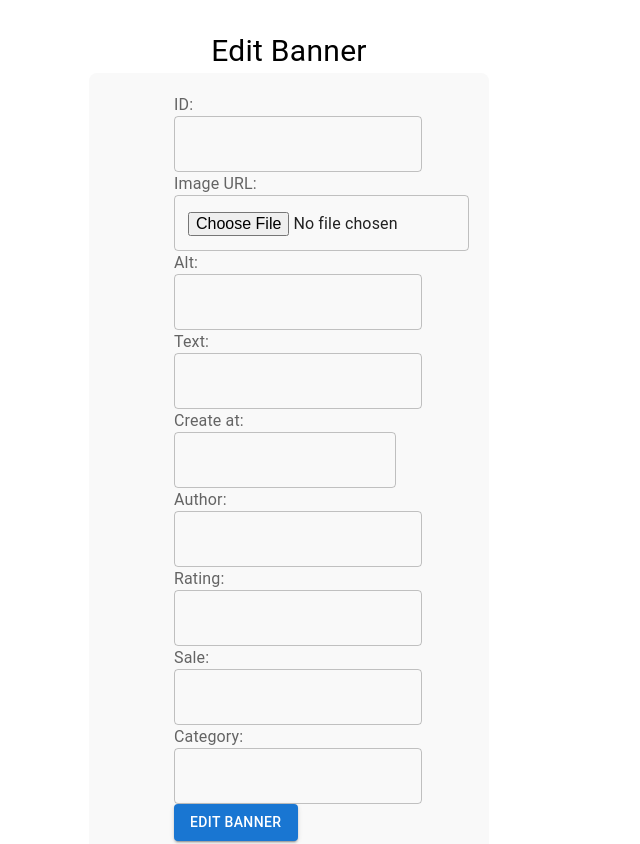
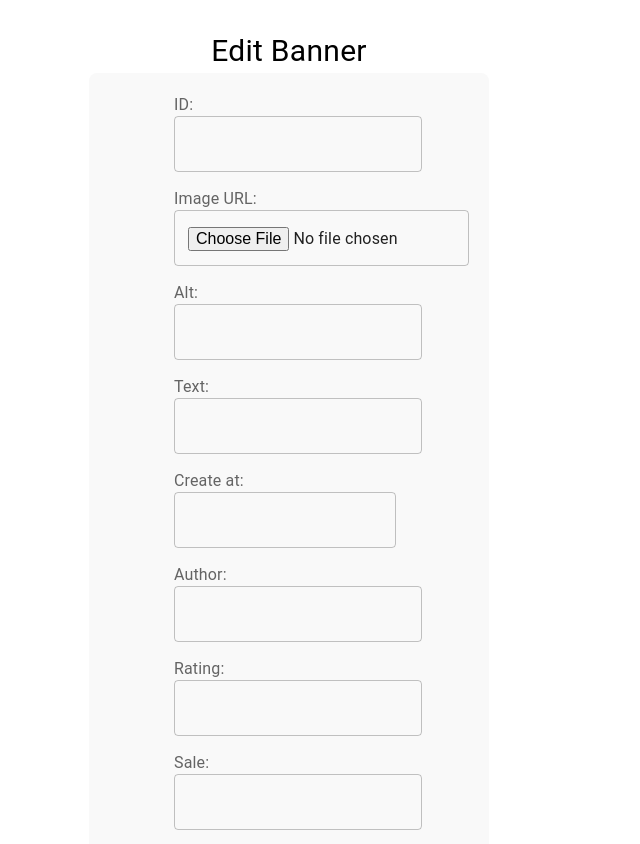
Before and after one commit to program-training/class-6-banner-front, a React (Vite) app: page /editBanner/1 in a window 1280 px wide. Shown: the top 844 px of the page, without its empty margins (351-991 px from the left). Built offline with nearby package versions, Linux system fonts and the light colour scheme; no server answers.

Commit message:
space between inputs

```diff
--- a/src/component/pages/EditBanner/EditBanner.tsx
+++ b/src/component/pages/EditBanner/EditBanner.tsx
@@ -120,13 +120,13 @@ const EditBanner: React.FC = () => {
             <Typography sx={{ textAlign: "center", fontSize: "30px" }}>Edit Banner</Typography>
             <Box component="form" sx={{ backgroundColor: "#f9f9f9", padding: "20px", paddingLeft: "85px", borderRadius: "8px" }} onSubmit={handleSubmit(onSubmit)}>
                 <InputLabel htmlFor="id">ID:</InputLabel>
-                <TextField className='formField'
+                <TextField className='formField' sx={{marginBottom: "15px"}}
                     {...register('id')}
                     error={!!errors.id}
                     helperText={errors.id?.message}
                 />
                 <InputLabel htmlFor="image.url">Image URL:</InputLabel>
-                <TextField className='formField'
+                <TextField className='formField' sx={{marginBottom: "15px"}}
                     type='file'
                     {...register('image.url')}
                     onChange={onImageChange}
@@ -134,46 +134,45 @@ const EditBanner: React.FC = () => {
                     helperText={errors.image?.url?.message}
                 />
                 <InputLabel htmlFor="image.alt">Alt:</InputLabel>
-                <TextField className='formField'
+                <TextField className='formField' sx={{marginBottom: "15px"}}
                     {...register('image.alt')}
                     error={!!errors.image?.alt}
                     helperText={errors.image?.alt?.message}
                 />
                 <InputLabel htmlFor="text">Text:</InputLabel>
-                <TextField className='formField'
+                <TextField className='formField' sx={{marginBottom: "15px"}}
                     {...register('text')}
                     error={!!errors.text}
                     helperText={errors.text?.message}
                 />
                 <InputLabel htmlFor="createAt">Create at:</InputLabel>
-                <TextField className='formField'
-                    sx={{ width: "222px" }}
+                <TextField className='formField' sx={{marginBottom: "15px", width: "222px"}}
                     {...register('createAt')}
                     error={!!errors.createAt}
                     helperText={errors.createAt?.message}
                 />
                 <InputLabel htmlFor="author">Author:</InputLabel>
-                <TextField className='formField'
+                <TextField className='formField' sx={{marginBottom: "15px"}}
                     {...register('author')}
                     error={!!errors.author}
                     helperText={errors.author?.message}
                 />
                 <InputLabel htmlFor="rating">Rating:</InputLabel>
-                <TextField className='formField'
+                <TextField className='formField' sx={{marginBottom: "15px"}}
                     type='number'
                     {...register('rating')}
                     error={!!errors.rating}
                     helperText={errors.rating?.message}
                 />
                 <InputLabel htmlFor="sale">Sale:</InputLabel>
-                <TextField className='formField'
+                <TextField className='formField' sx={{marginBottom: "15px"}}
                     type='number'
                     {...register('sale')}
                     error={!!errors.sale}
                     helperText={errors.sale?.message}
                 />
                 <InputLabel htmlFor="category">Category:</InputLabel>
-                <TextField className='formField'
+                <TextField className='formField' sx={{marginBottom: "15px"}}
                     {...register('category')}
                     error={!!errors.category}
                     helperText={errors.category?.message}
```
